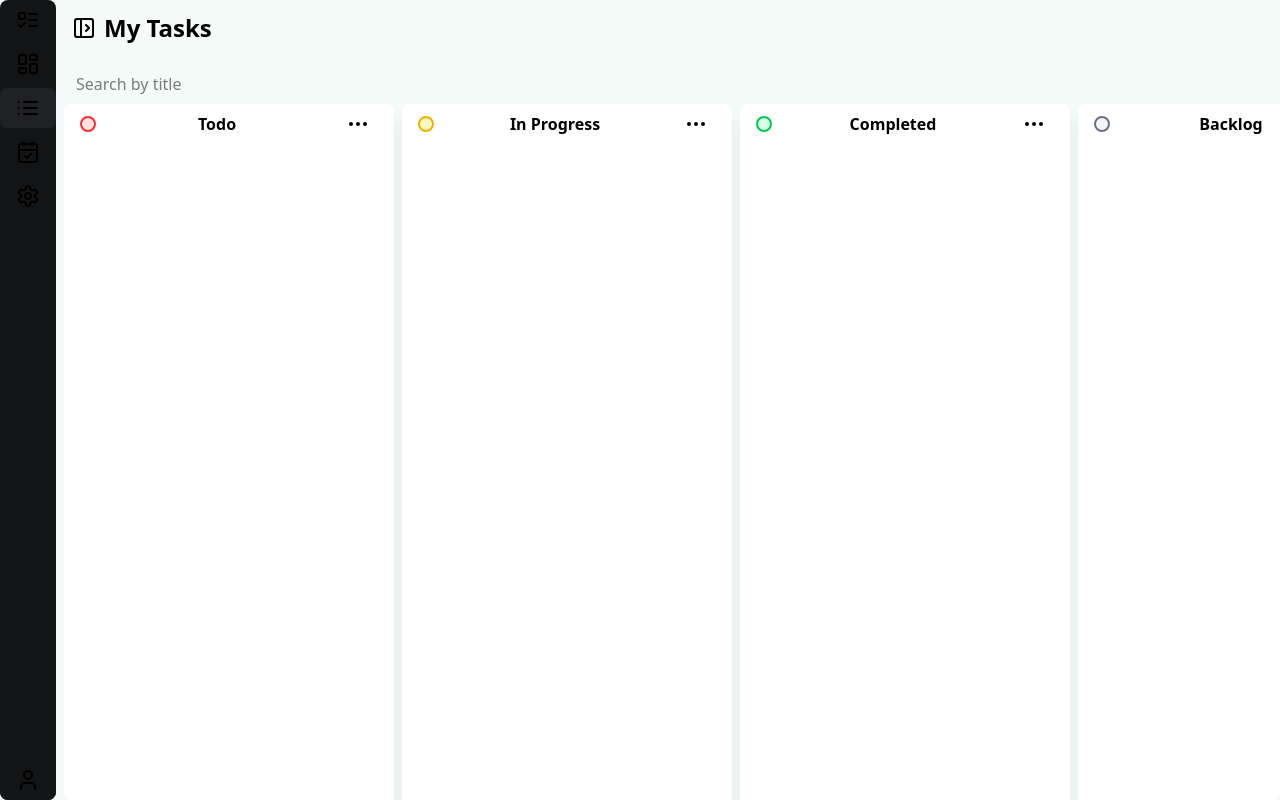
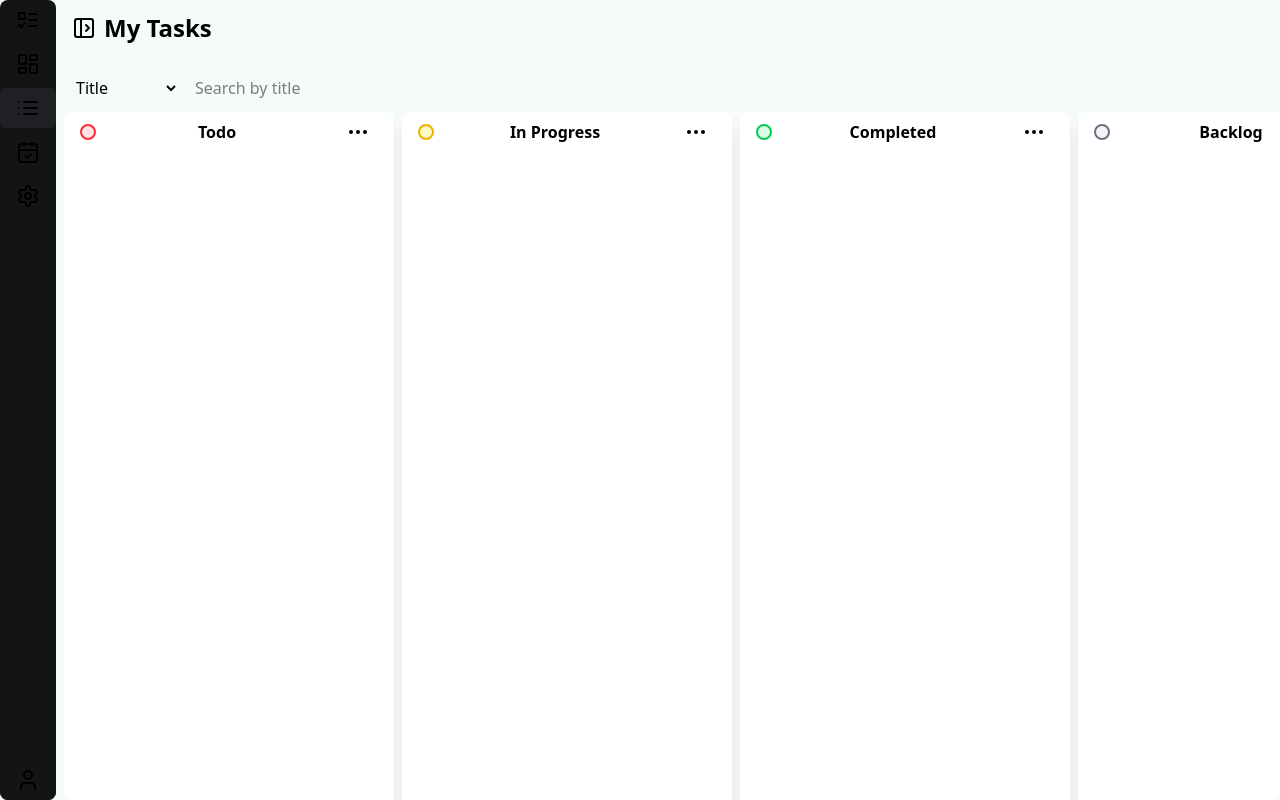
Before and after one commit to sonal-verma-4397/collabhub-frontend, a React (Vite) app: page /tasks in a window 1280 px wide. Built offline with nearby package versions, Linux system fonts and the light colour scheme.

Commit message:
add title and description filter during search

```diff
--- a/src/pages/mytasks/Page.jsx
+++ b/src/pages/mytasks/Page.jsx
@@ -5,40 +5,48 @@ import LocalStorageContext from "../../context/LocalStorage";
 import { filterTasksByLabel } from "../../utils/filters";
 import { AddNewLabelBtn } from "../../components/ui/Button";
 import useDragDrop from "./hooks/useDragDrop";
+import Search from "./components/Search";
 
 export default function Page() {
   const { labels, tasks } = useContext(LocalStorageContext);
   const [showLabelForm, setShowLabelForm] = useState(false);
   const { handleDrop } = useDragDrop();
-
-  const [title, setTitle] = useState("");
+  const [query, setQuery] = useState("");
+  const [queryFilter, setQueryFilter] = useState("TITLE_FILTER");
 
   function mapToTaskList(label) {
     const tasksByLabel = filterTasksByLabel(tasks, label.title);
-    const filterByInputTitle = (task) => task.title.startsWith(title.trim());
+    const filterByTitleQuery = (task) =>
+      task.title.toLowerCase().startsWith(query.trim().toLowerCase());
+    const filterByDescriptionQuery = (task) =>
+      task.description.toLowerCase().startsWith(query.trim().toLowerCase());
+
+    const FILTER = {
+      TITLE_FILTER: filterByTitleQuery,
+      DESCRIPTION_FILTER: filterByDescriptionQuery,
+    };
 
     return (
       <TaskList
         key={label.id}
         label={label}
-        tasks={tasksByLabel.filter(filterByInputTitle)}
+        tasks={tasksByLabel.filter(FILTER[queryFilter])}
         handleDrop={handleDrop}
       />
     );
   }
 
   useEffect(() => {
-    console.log(title);
-  }, [title]);
+    console.log(query);
+  }, [query]);
   return (
     <div>
-      <section>
-        <input
-          className="m-1 p-1 rounded-lg px-2 dark:bg-[#131416]"
-          type="text"
-          onChange={(e) => setTitle(e.target.value)}
-          value={title}
-          placeholder="Search by title"
+      <section className="m-1 flex gap-2">
+        <Search
+          query={query}
+          setQuery={setQuery}
+          queryFilter={queryFilter}
+          setQueryFilter={setQueryFilter}
         />
       </section>
       <section className="flex gap-2 w-[1456px] overflow-auto ">
--- /dev/null
+++ b/src/pages/mytasks/components/Search.jsx
@@ -0,0 +1,30 @@
+export default function Search({
+  queryFilter,
+  setQueryFilter,
+  query,
+  setQuery,
+}) {
+  return (
+    <section className="m-1 flex gap-2">
+      <select
+        className="dark:bg-[#131416] rounded-lg"
+        value={queryFilter}
+        onChange={(e) => setQueryFilter(e.target.value)}
+      >
+        <option className="dark:bg-[#0f0f0f]" value="TITLE_FILTER">
+          Title
+        </option>
+        <option className="dark:bg-[#0f0f0f]" value="DESCRIPTION_FILTER">
+          Description
+        </option>
+      </select>
+      <input
+        className="p-1 rounded-lg px-2 dark:bg-[#131416]"
+        type="text"
+        onChange={(e) => setQuery(e.target.value)}
+        value={query}
+        placeholder="Search by title"
+      />
+    </section>
+  );
+}
```
